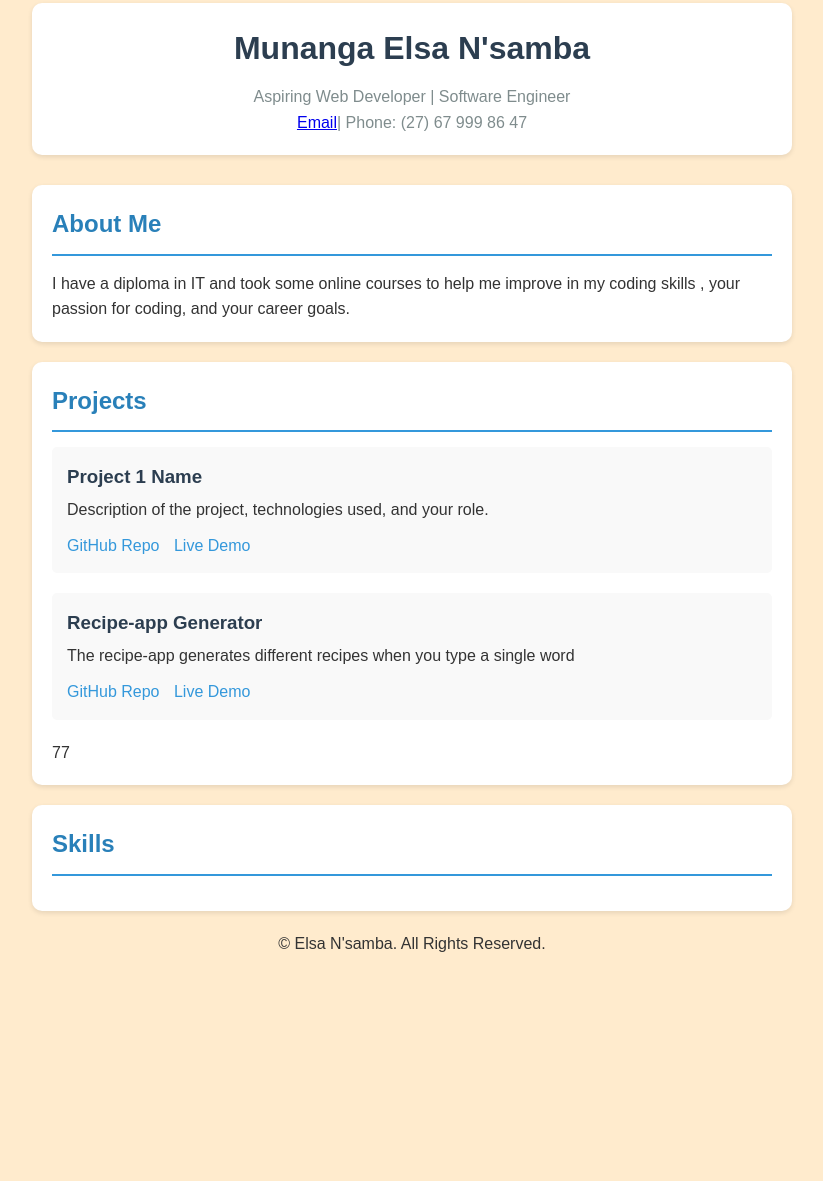
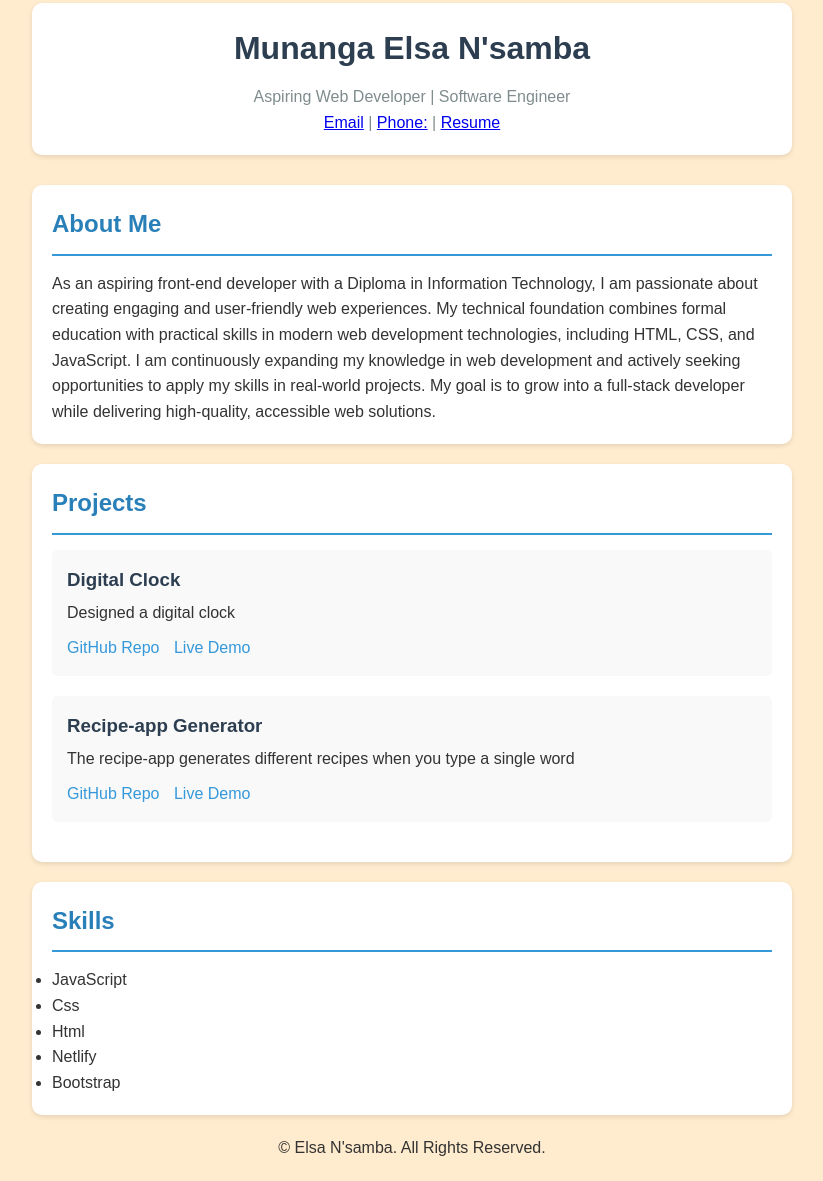
Before and after one commit to Munanga26/my_portfolio, a plain HTML site: page Index.html in a window 1280 px wide. Shown: the part 17-1198 px from the top of the page, without its empty margins (228-1051 px from the left). Before the commit the page ends 993 px from the top, so only its background shows below. Drawn offline with Linux system fonts and the light colour scheme; a web font is replaced by a local one.

Commit message:
made changes to the css folder, added a link for my resume, relabled my index file

```diff
--- a/INDEX.html
+++ b/Index.html
@@ -12,21 +12,23 @@
     <div class="header">
         <h1>Munanga Elsa N'samba</h1>
         <p>Aspiring Web Developer | Software Engineer</p>
-        <p><a href="malito:elsansamba@gmail.com" > Email</a>| Phone: (27) 67 999 86 47</p>
+        <p><a href="mailto:elsansamba@gmail.com" > Email</a> | <a href="tel:+27 679998647">Phone:</a> | <a href="./doc/Elsa Munanga N'samba cv.pdf">Resume</a></p>
     </div>
 
     <div class="section" id="about">
         <h2>About Me</h2>
-        <p>I have a diploma in IT and took some online courses to help me improve in my coding skills , your passion for coding, and your career goals.</p>
+        <p>As an aspiring front-end developer with a Diploma in Information Technology, I am passionate about creating engaging and user-friendly web experiences. My technical foundation combines formal education with practical skills in modern web development technologies,
+            including HTML, CSS, and JavaScript. I am continuously expanding my knowledge in web development and actively seeking opportunities to apply my skills in real-world projects. My goal is to grow into a full-stack developer while delivering high-quality,
+            accessible web solutions.</p>
     </div>
 
    <div class="section" id="projects">
         <h2>Projects</h2>
         <div class="project" id="project1">
-            <h3>Project 1 Name</h3>
-            <p>Description of the project, technologies used, and your role.</p>
+            <h3>Digital Clock</h3>
+            <p>Designed a digital clock </p>
             <div class="project-links">
-                <a href="#">GitHub Repo</a>
+                <a href="https://github.com/Munanga26/digital-clock/blob/master/index.html">GitHub Repo</a>
                 <a href="#">Live Demo</a>
             </div>
         </div>
@@ -37,12 +39,19 @@
                 <a href="https://github.com/Munanga26/recipe-app.git">GitHub Repo</a>
                 <a href="https://eloquent-otter-dfadfa.netlify.app/">Live Demo</a>
             </div>
-        </div>77
+        </div>
     </div>
 
     <div class="section" id="skills">
         <h2>Skills</h2>
-        <p></p>
+        <p><ul>
+            <li>JavaScript</li>
+                <li>Css</li>
+                <li>Html</li>
+                <li>Netlify</li>
+                <li>Bootstrap</li>
+
+        </ul></p>
     </div>
 
     <div class="contact">
--- a/styles.css
+++ b/styles.css
@@ -64,6 +64,13 @@ text-decoration: underline;
     text-decoration: none;
     margin-right: 10px;
 }
+
+.project-links>a:hover{
+    background-color: blanchedalmond;
+    border: 3px solid blanchedalmond;
+    border-radius: 25px;
+    padding: 16px;
+}
 .contact {
     text-align: center;
     margin-top: 20px;
```
Also changed, not shown: 1 other file.
